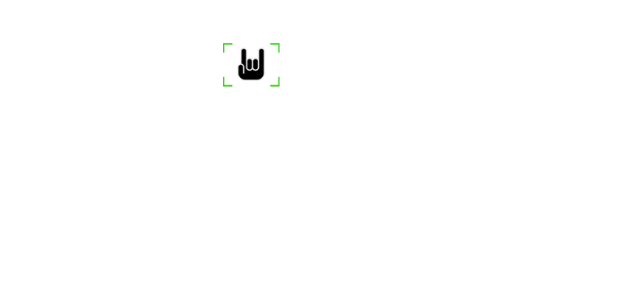
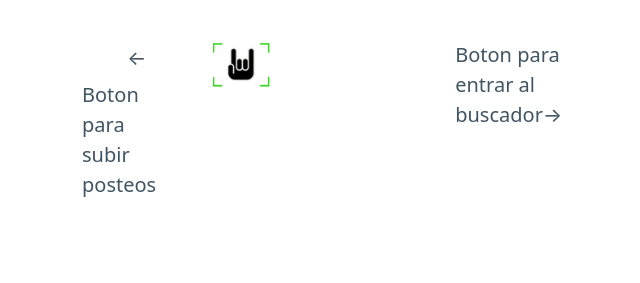
Before and after one commit to NicoDic0/tercera-entrega-JS, a plain HTML site: page index.html in a window 1280 px wide. Shown: the whole page, without its empty margins (318-958 px from the left). Drawn offline with nearby package versions, Linux system fonts and the light colour scheme.

Commit message:
tercera entrega

```diff
--- a/index.html
+++ b/index.html
@@ -11,9 +11,9 @@
 
 <body>
     <section class="nav">
-        <div class="" id="post"><img src="svgs/post.svg" alt="post"></div>
+        <div class="" id="post"><img src="svgs/post.svg" alt="post"> ← Boton para subir posteos </div>
         <div class="" id="logo"><a href="index.html"><img src="svgs/logo.png" alt="logo"></a></div>
-        <div class="" id="searchImg"><img src="svgs/search.svg" alt="search"></div>
+        <div class="" id="searchImg">Boton para entrar al buscador→<img src="svgs/search.svg" alt="search"></div>
 
     </section>
 
--- a/script.js
+++ b/script.js
@@ -38,7 +38,7 @@ const post = [
   {
     id: 5,
     category: "coberturas",
-    title: "En fotos: La Renga en el Estadio de Racing",
+    title: "En fotos: La Renga en el Estadio Racing",
     status: "publicado",
     img: "pngs/renga.png",
     description:
@@ -72,8 +72,8 @@ class Check {
 
   }
 
+  // Funcion para guardar en el Local Storage los nuevos posteos
    saveToLocalStorage() {
-    // Convierte los posteos a formato JSON y los guarda en el Local Storage
     localStorage.setItem("posts", JSON.stringify(this.post));
   }
 
```
